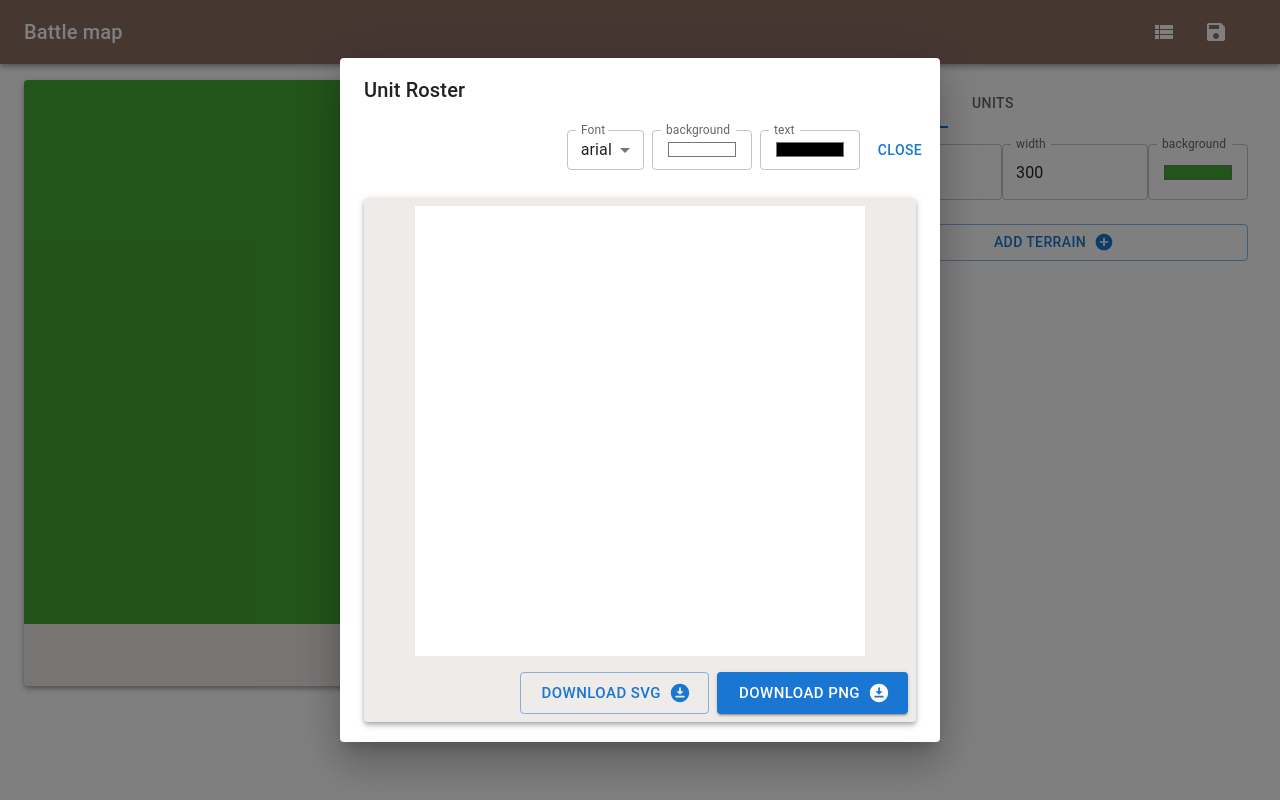
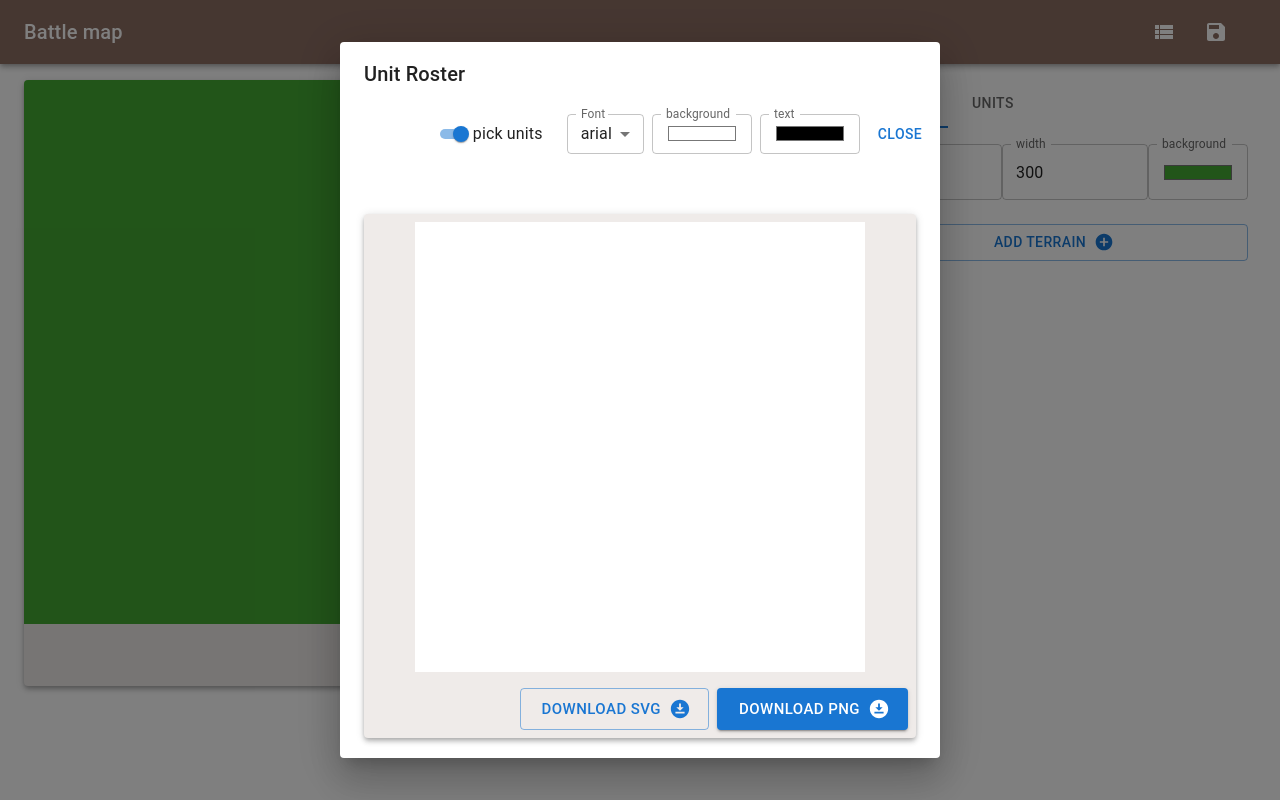
Before and after one commit to dblatcher/battle-report-map, a Next.js app: page / in a window 1280 px wide. Both pictures are taken after a click on the button 1164 px from the left and 32 px from the top of the page. Built offline with nearby package versions, Linux system fonts and the light colour scheme.

Commit message:
cna pick units in roster

```diff
--- a/src/components/UnitRoster.tsx
+++ b/src/components/UnitRoster.tsx
@@ -1,12 +1,12 @@
+import { HighPaddedCard } from "@/lib/customCards";
 import { ArrayStateInterface } from "@/lib/useArrayState";
 import { Unit } from "@/types";
-import { Box, Button, Card, Dialog, DialogActions, DialogContent, DialogTitle, FormControl, IconButton, InputLabel, MenuItem, Select, TextField, Typography } from "@mui/material";
-import { useState } from "react";
+import ViewListIcon from '@mui/icons-material/ViewList';
+import { Box, Button, Dialog, DialogActions, DialogContent, DialogTitle, FormControl, FormControlLabel, IconButton, InputLabel, MenuItem, Select, Stack, Switch, TextField, Typography } from "@mui/material";
+import { useEffect, useState } from "react";
 import { DownloadableSvgFrame } from "./DownloadableSvgFrame";
+import { FloodRect } from "./FloodRect";
 import { UnitFigure } from "./UnitFigure";
-import { FloodRect } from "./FloodRect";
-import { HighPaddedCard } from "@/lib/customCards";
-import ViewListIcon from '@mui/icons-material/ViewList';
 
 
 interface Props {
@@ -27,12 +27,20 @@ export const UnitRoster = ({ units }: Props) => {
     const [backgroundColor, setBackgroundColor] = useState('#ffffff')
     const [textColor, setTextColor] = useState('#000000')
     const [font, setFont] = useState(fontlist[0])
+    const [toggles, setToggles] = useState(units.map(unit => true))
+    const [showtoggleList, setShowToggleList] = useState(true)
 
-    const widestUnitWidth = units.reduce<number>((max, nextUnit) => Math.max(max, nextUnit.width), 0)
-    const longestNameLength = units.reduce<number>((max, nextUnit) => Math.max(max, nextUnit.name?.length ?? 0), 0)
+    useEffect(() => {
+        setToggles(units.map(unit => true))
+    }, [units, setToggles])
+
+    const filteredUnits = units.filter((unit, index) => toggles[index])
+
+    const widestUnitWidth = filteredUnits.reduce<number>((max, nextUnit) => Math.max(max, nextUnit.width), 0)
+    const longestNameLength = filteredUnits.reduce<number>((max, nextUnit) => Math.max(max, nextUnit.name?.length ?? 0), 0)
 
     let lastBottom = 10
-    const arrangedUnits: Unit[] = units.map((unit => {
+    const arrangedUnits: Unit[] = filteredUnits.map(((unit) => {
         const newUnit = {
             ...unit,
             heading: 0,
@@ -63,6 +71,14 @@ export const UnitRoster = ({ units }: Props) => {
             <DialogTitle>Unit Roster</DialogTitle>
 
             <DialogActions>
+                <FormControlLabel control={<Switch size="small"
+                    checked={showtoggleList} onChange={event => {
+                        setShowToggleList(event.target.checked)
+                        if (event.target.checked === false) {
+                            setToggles(units.map(unit => true))
+                        }
+                    }}
+                />} label="pick units" />
 
                 <FormControl size="small">
                     <InputLabel>Font</InputLabel>
@@ -97,6 +113,27 @@ export const UnitRoster = ({ units }: Props) => {
             </DialogActions>
 
             <DialogContent>
+
+                {showtoggleList && (
+                    <Stack component='ul' sx={{ listStyle: 'none', paddingInlineStart: 0 }} >
+                        {
+                            units.map((unit, index) => (
+                                <Box key={index} component={'li'} >
+                                    <Switch checked={!!toggles[index]}
+                                        size="small"
+                                        onChange={(event) => {
+                                            const togglesCopy = [...toggles]
+                                            togglesCopy[index] = event.target.checked
+                                            setToggles(togglesCopy)
+                                        }}
+                                    />
+                                    <Typography component={'span'}>{unit.name ?? `Unit #${index + 1}`}</Typography>
+                                </Box>
+                            ))
+                        }
+                    </Stack>
+                )}
+
                 <DownloadableSvgFrame
                     fileName="roster"
                     viewBox={viewBox}
@@ -118,6 +155,6 @@ export const UnitRoster = ({ units }: Props) => {
                     ))}
                 </DownloadableSvgFrame>
             </DialogContent>
-        </Dialog>
+        </Dialog >
     </>
 }
```
